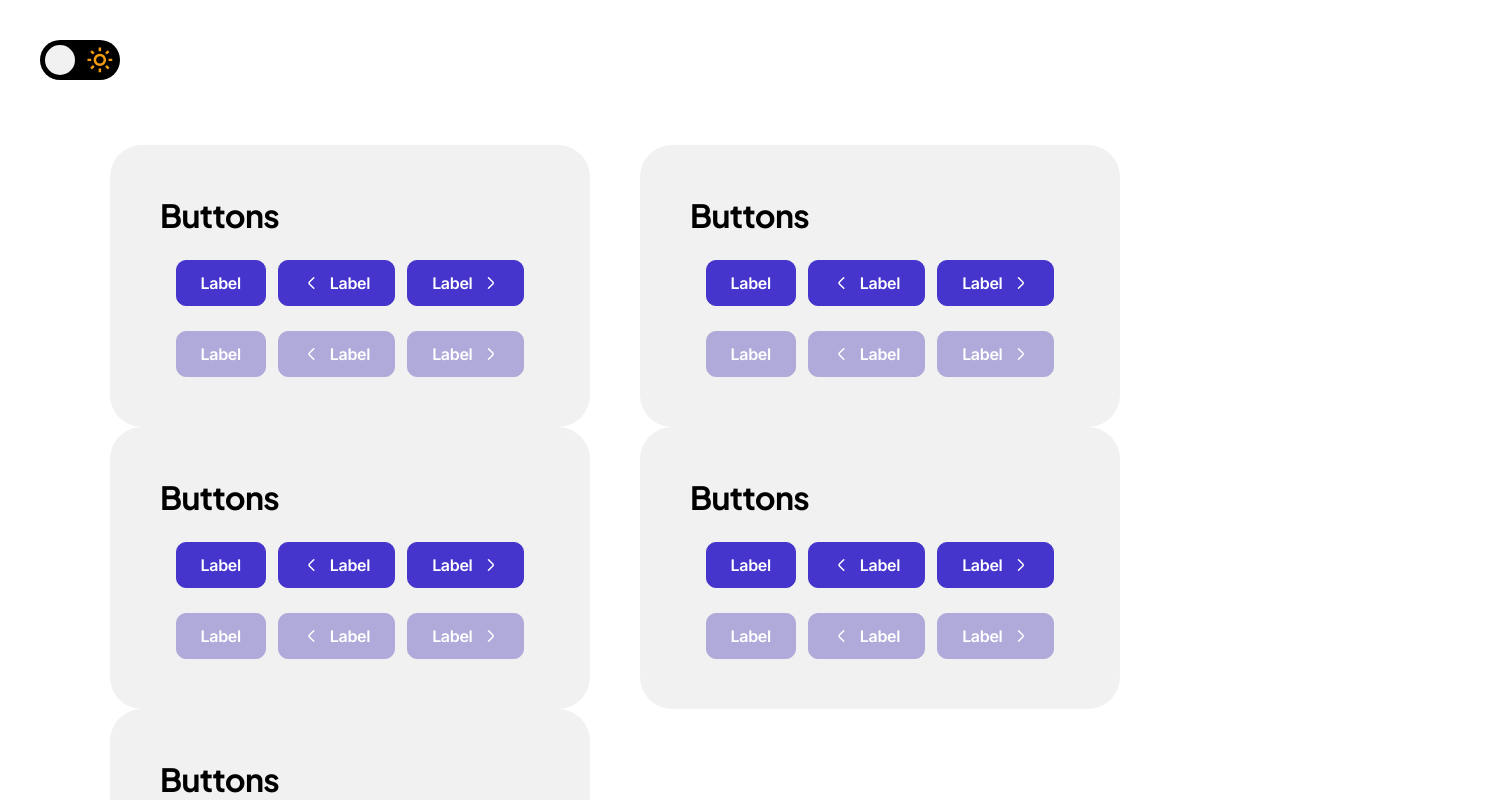
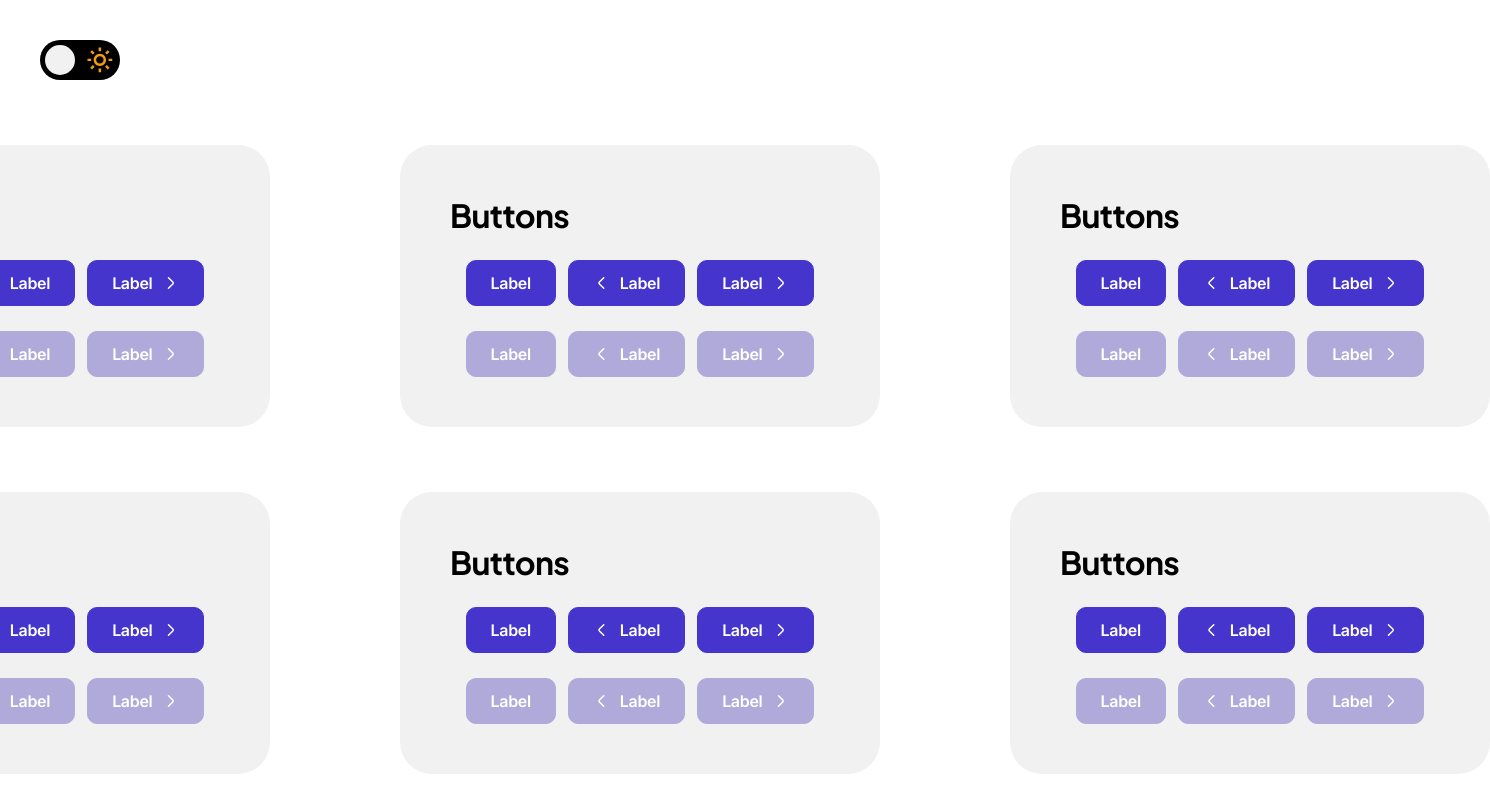
Before and after one commit to NikitaFirsov513/TrainingTasks, a React (Create React App) app in the folder custom-components/: page / in a window 1280 px wide. Shown: the top 800 px of the page, 1490 px wide, since content can reach past the window. Built offline with nearby package versions, Linux system fonts and the light colour scheme.

Commit message:
fix flex

```diff
--- a/custom-components/src/App.css
+++ b/custom-components/src/App.scss
@@ -1,22 +1,21 @@
 .app {
-
-  background-color: var(--bg-color);display: flex;
-  padding: 145px 0 0 0 ;
+  background-color: var(--bg-color);
+  display: flex;
+  padding: 145px 0 0 0;
   justify-content: center;
 }
 
 .app__container {
-
   width: calc(100vw - 220px);
   display: flex;
-  flex-direction: column;
-  flex-wrap: wrap;
-  justify-content: flex-start;
-  align-items: flex-start;
-  gap: 0px 0px;
-  max-height: 1025px;
+  justify-content: center;
+  gap: 130px;
+  &-line {
+    display: flex;
+    flex-direction: column;
+    gap: 65px;
+  }
 }
-
 
 .app__theme-slider {
   position: absolute;
@@ -24,16 +23,14 @@
   top: 40px;
 }
 
-
 h1 {
-  font-family: 'Plus Jakarta Sans';
+  font-family: "Plus Jakarta Sans";
   font-style: normal;
   font-weight: 700;
   font-size: 32px;
   line-height: 40px;
   letter-spacing: -0.02em;
 
-
   color: var(--main-text-color);
   margin: 0;
   padding: 0;
--- a/custom-components/src/App.tsx
+++ b/custom-components/src/App.tsx
@@ -1,4 +1,4 @@
-import "./App.css";
+import "./App.scss";
 //import "normalize.css";
 import { ThemeSlider } from "./components/ThemeSlider/ThemeSlider";
 import { Buttons } from "./components/Buttons/Buttons";
@@ -26,15 +26,22 @@ function App() {
       </div>
       <div className="app__container">
 
-        <Buttons />
-        <Buttons />
-        <Buttons />
-        <Buttons />
-        <Buttons />
+        <div className="app__container-line">
+          <Buttons />
+          <Buttons />
+          <Buttons />
+        </div>
 
-
-
-
+        <div className="app__container-line">
+          <Buttons />
+          <Buttons />
+          <Buttons />
+        </div>
+        <div className="app__container-line">
+          <Buttons />
+          <Buttons />
+          <Buttons />
+        </div>
 
       </div>
     </div>
--- a/custom-components/src/components/Buttons/Buttons.tsx
+++ b/custom-components/src/components/Buttons/Buttons.tsx
@@ -12,14 +12,14 @@ export const Buttons = () => {
                 <button>Label</button>
                 <button>
                     <svg width="17" height="16" viewBox="0 0 17 16" fill="none" xmlns="http://www.w3.org/2000/svg">
-                        <path d="M10.7614 13.28L6.41475 8.93333C5.90142 8.42 5.90142 7.58 6.41475 7.06667L10.7614 2.72" stroke="white" stroke-width="1.5" stroke-miterlimit="10" stroke-linecap="round" stroke-linejoin="round" />
+                        <path d="M10.7614 13.28L6.41475 8.93333C5.90142 8.42 5.90142 7.58 6.41475 7.06667L10.7614 2.72" stroke="white" strokeWidth="1.5" strokeMiterlimit="10" strokeLinecap="round" strokeLinejoin="round" />
                     </svg>
                     Label
                 </button>
                 <button>
                     Label
                     <svg width="17" height="16" viewBox="0 0 17 16" fill="none" xmlns="http://www.w3.org/2000/svg">
-                        <path d="M6.46906 13.28L10.8157 8.93333C11.3291 8.42 11.3291 7.58 10.8157 7.06667L6.46906 2.72" stroke="white" stroke-width="1.5" stroke-miterlimit="10" stroke-linecap="round" stroke-linejoin="round" />
+                        <path d="M6.46906 13.28L10.8157 8.93333C11.3291 8.42 11.3291 7.58 10.8157 7.06667L6.46906 2.72" stroke="white" strokeWidth="1.5" strokeMiterlimit="10" strokeLinecap="round" strokeLinejoin="round" />
                     </svg>
                 </button>
             </div>
@@ -28,14 +28,14 @@ export const Buttons = () => {
                 <button disabled>Label</button>
                 <button disabled>
                     <svg width="17" height="16" viewBox="0 0 17 16" fill="none" xmlns="http://www.w3.org/2000/svg">
-                        <path d="M10.7614 13.28L6.41475 8.93333C5.90142 8.42 5.90142 7.58 6.41475 7.06667L10.7614 2.72" stroke="white" stroke-width="1.5" stroke-miterlimit="10" stroke-linecap="round" stroke-linejoin="round" />
+                        <path d="M10.7614 13.28L6.41475 8.93333C5.90142 8.42 5.90142 7.58 6.41475 7.06667L10.7614 2.72" stroke="white" strokeWidth="1.5" strokeMiterlimit="10" strokeLinecap="round" strokeLinejoin="round" />
                     </svg>
                     Label
                 </button>
                 <button disabled>
                     Label
                     <svg width="17" height="16" viewBox="0 0 17 16" fill="none" xmlns="http://www.w3.org/2000/svg">
-                        <path d="M6.46906 13.28L10.8157 8.93333C11.3291 8.42 11.3291 7.58 10.8157 7.06667L6.46906 2.72" stroke="white" stroke-width="1.5" stroke-miterlimit="10" stroke-linecap="round" stroke-linejoin="round" />
+                        <path d="M6.46906 13.28L10.8157 8.93333C11.3291 8.42 11.3291 7.58 10.8157 7.06667L6.46906 2.72" stroke="white" strokeWidth="1.5" strokeMiterlimit="10" strokeLinecap="round" strokeLinejoin="round" />
                     </svg>
                 </button>
             </div>
```
